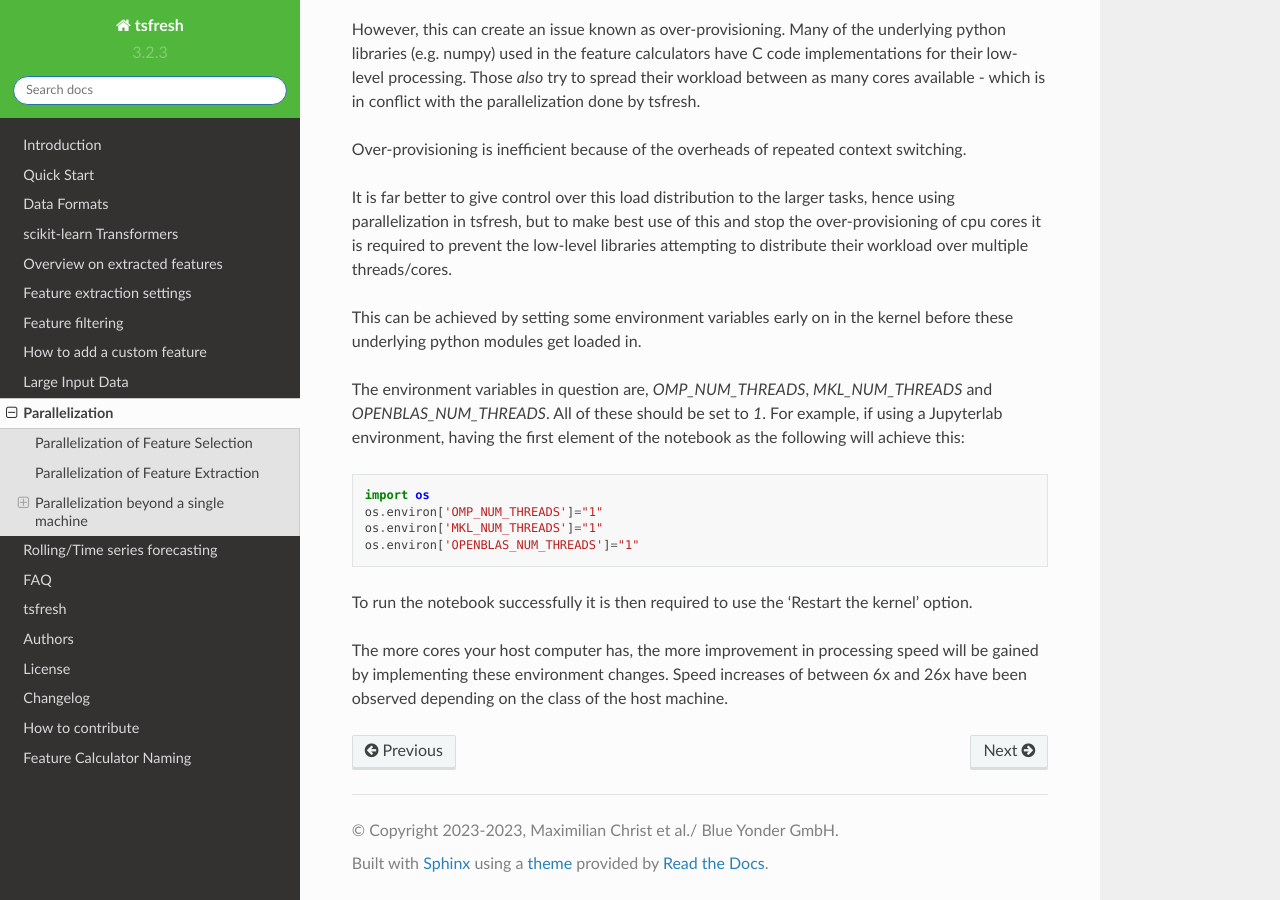
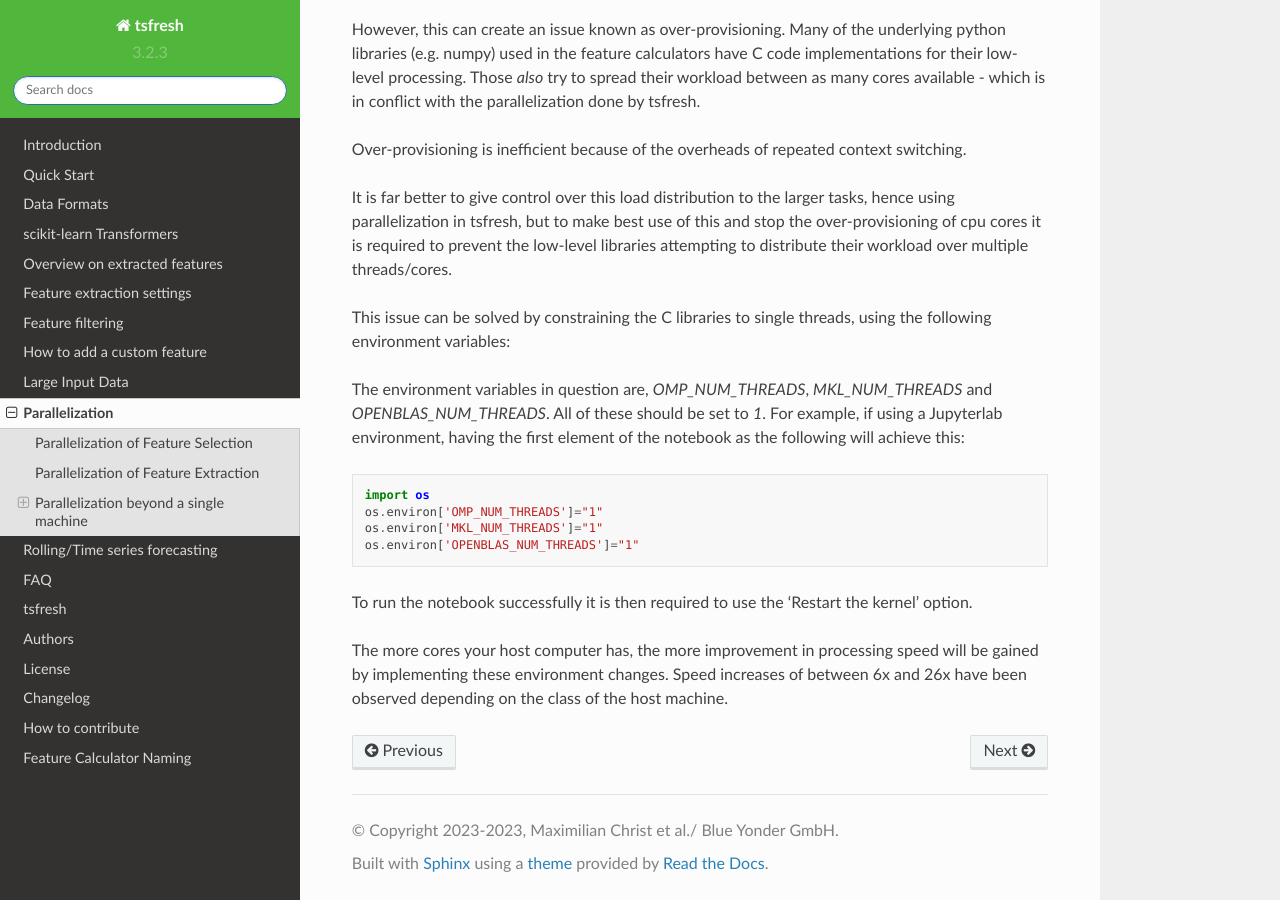
Before and after one commit to blue-yonder/tsfresh, a Sphinx documentation site: the page built from docs/text/tsfresh_on_a_cluster.rst, in a window 1280 px wide and 900 px high, scrolled down 4088 px. Built offline with Sphinx 7.4.7 and the Read the Docs theme 2.0.0, drawn with Linux system fonts in a browser that asks for light colours; formulas are drawn with MathJax 3.

Commit message:
Update docs/text/tsfresh_on_a_cluster.rst
Co-authored-by: Nils Braun <nils-braun@users.noreply.github.com>

```diff
--- a/docs/text/tsfresh_on_a_cluster.rst
+++ b/docs/text/tsfresh_on_a_cluster.rst
@@ -219,7 +219,7 @@ Over-provisioning is inefficient because of the overheads of repeated context sw
 
 It is far better to give control over this load distribution to the larger tasks, hence using parallelization in tsfresh, but to make best use of this and stop the over-provisioning of cpu cores it is required to prevent the low-level libraries attempting to distribute their workload over multiple threads/cores.
 
-This can be achieved by setting some environment variables early on in the kernel before these underlying python modules get loaded in.
+This issue can be solved by constraining the C libraries to single threads, using the following environment variables:
 
 The environment variables in question are, `OMP_NUM_THREADS`, `MKL_NUM_THREADS` and `OPENBLAS_NUM_THREADS`. All of these should be set to `1`. For example, if using a Jupyterlab environment, having the first element of the notebook as the following will achieve this:
 
```
